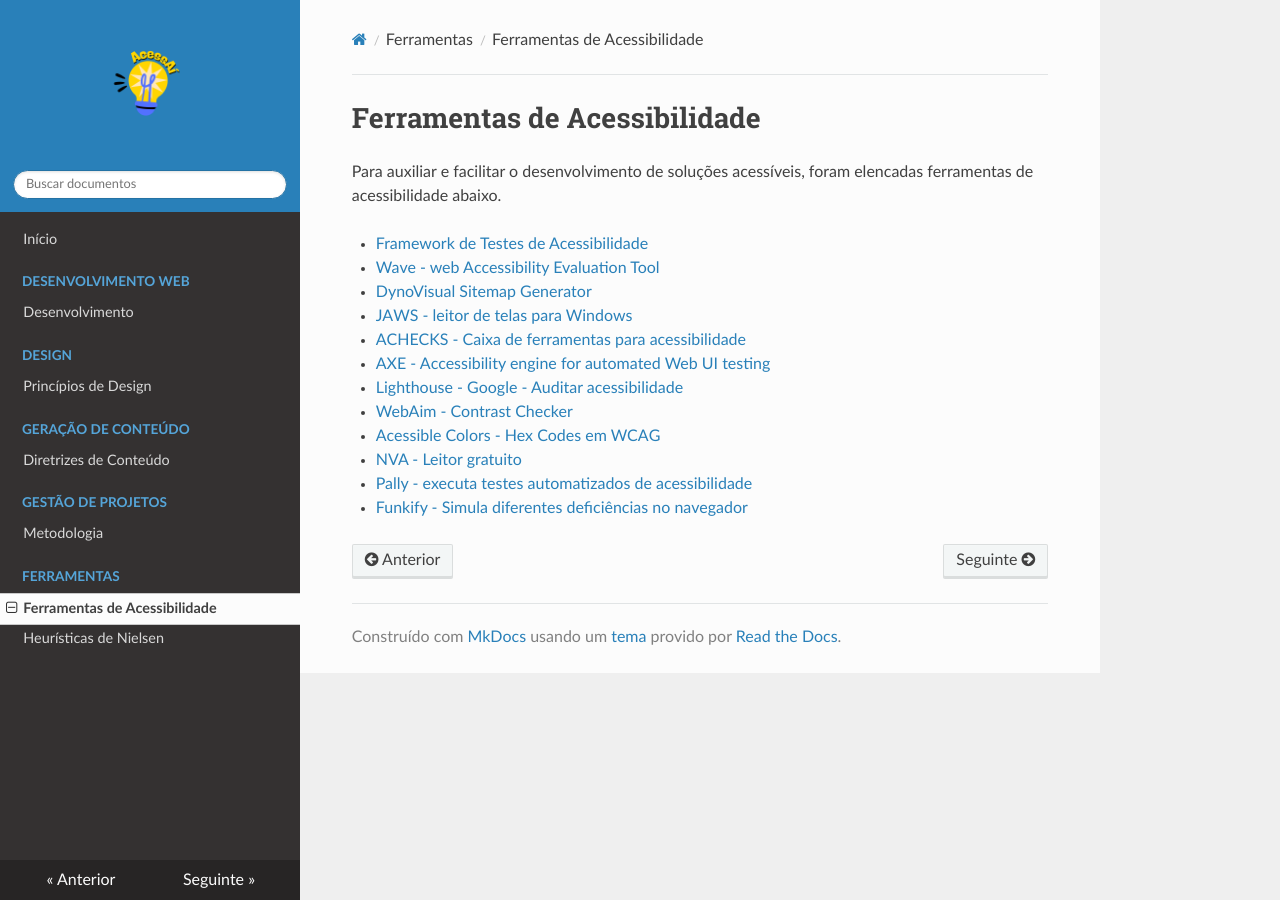
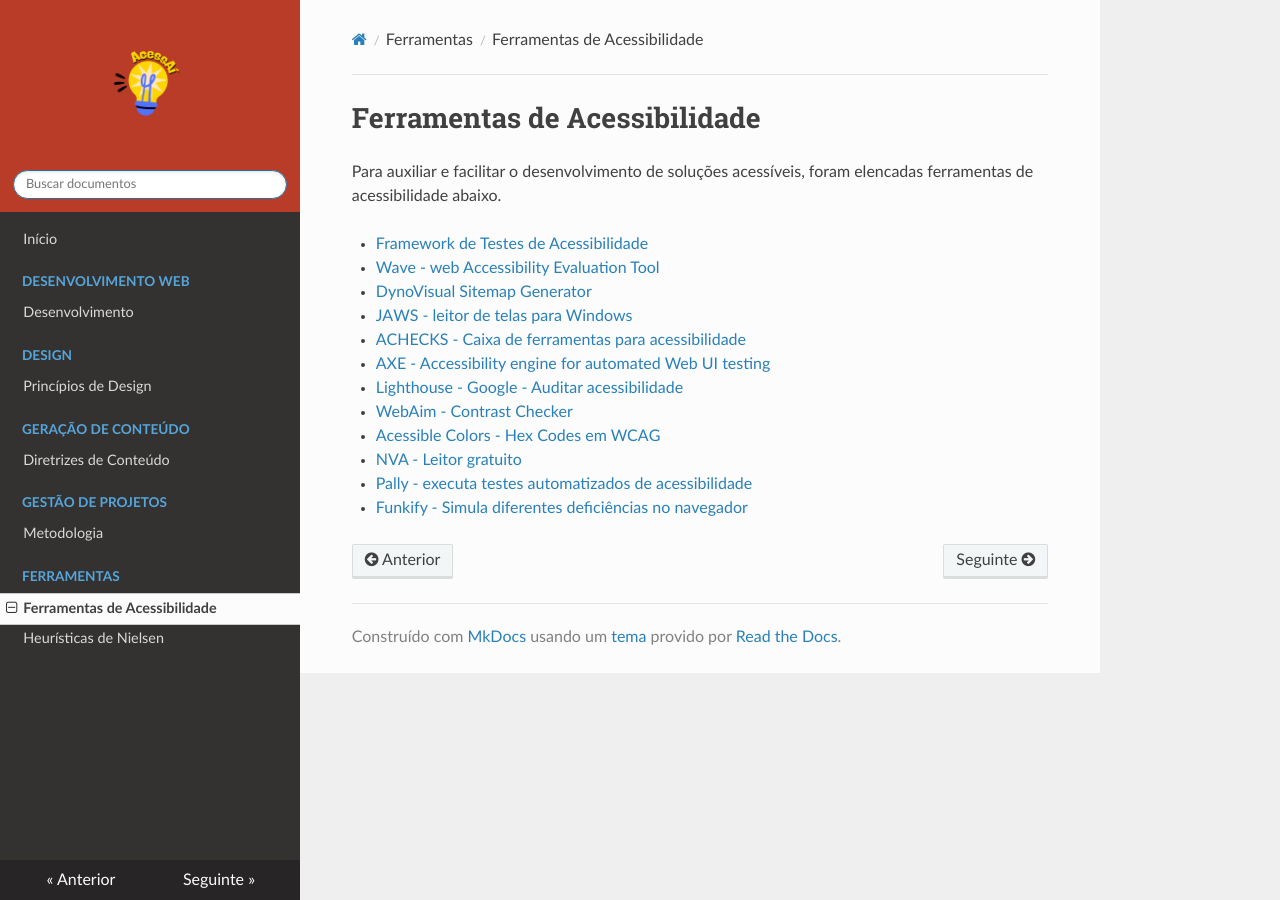
Before and after one commit to UnBIHC2025-1/IHC-2025.1-Grupo02, an MkDocs documentation site: the page built from docs/tools/ferramentas.md, in a window 1280 px wide. Built offline with MkDocs 1.6.1, drawn with Linux system fonts in a browser that asks for light colours; nearby versions of some CDN libraries.

Commit message:
Update extra.css

```diff
--- a/docs/stylesheets/extra.css
+++ b/docs/stylesheets/extra.css
@@ -1,3 +1,7 @@
 .wy-side-nav-search .wy-dropdown>a img.logo, .wy-side-nav-search>a img.logo {
     width: 50% !important;
 }
+
+.wy-side-nav-search {
+    background-color: #b93c29 !important;
+}
```
